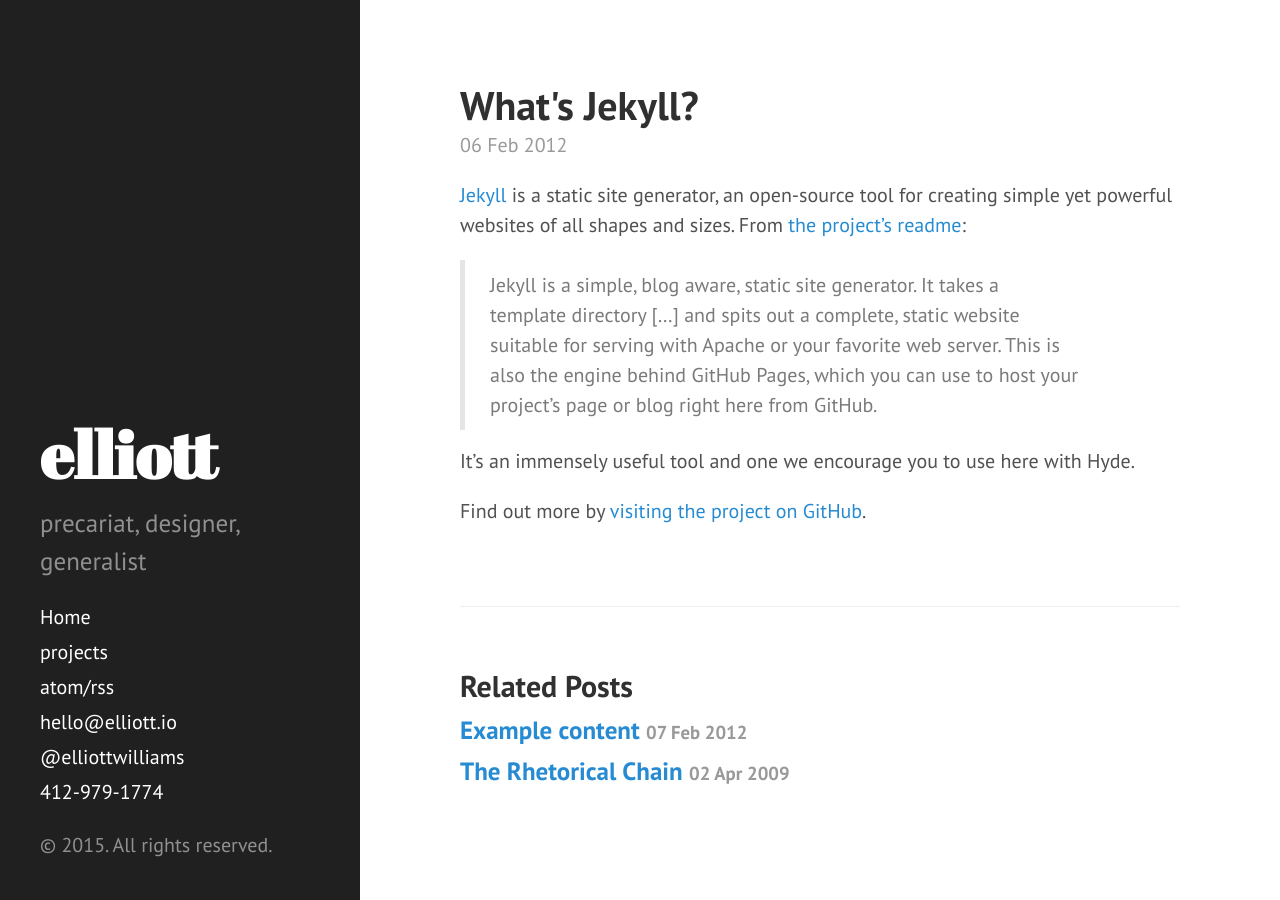
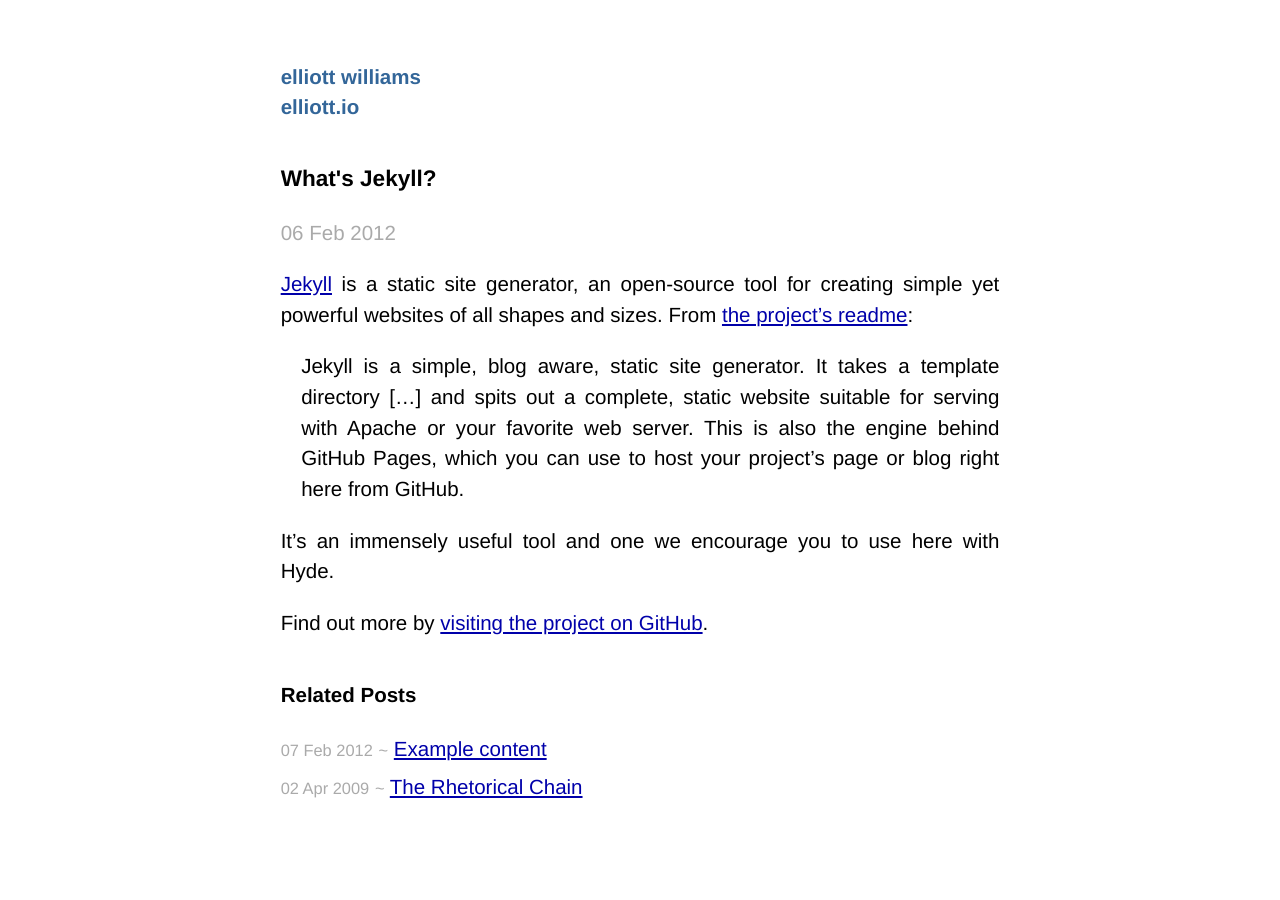
Before and after one commit to elliottw/elliottw.github.io.old, a Jekyll site: the page built from _posts/2012-02-06-whats-jekyll.md, in a window 1280 px wide and 900 px high. Built offline with Jekyll 4.4.1, drawn with Linux system fonts in a browser that asks for light colours; Markdown is read by kramdown in place of the engine named in the settings; comment, search, counter and statistics services are not loaded; some of the changed text lies outside the part shown.

Commit message:
switch theme

```diff
--- a/_layouts/default.html
+++ b/_layouts/default.html
@@ -1,15 +1,51 @@
 <!DOCTYPE html>
-<html xmlns="http://www.w3.org/1999/xhtml" xml:lang="en" lang="en-us">
+<html xmlns="http://www.w3.org/1999/xhtml" xml:lang="en" lang="en-gb">
+<head>
+	<meta http-equiv="content-type" content="text/html; charset=utf-8" />
+	<title>{{ page.title }}</title>
+	<meta name="author" content="Elliott Williams" />
+	<link href="http://feeds.feedburner.com/rogchap" rel="alternate" title="Elliott Williams" type="application/atom+xml" />
+	<link rel="stylesheet" href="/css/syntax.css" type="text/css" media="all" />
+	<link rel="stylesheet" href="/css/screen.css" type="text/css" media="all" />
+	<link rel="stylesheet" href="/css/tablet.css" type="text/css" media="screen and (min-width:651px) and (max-width: 1024px), screen and (min-device-width: 768px) and (max-device-width: 1024px)" />
+	<link rel="stylesheet" href="/css/mobile.css" type="text/css" media="handheld, screen and (max-width: 650px), screen and (max-device-width: 480px)" />
+</head>
+<body>
+	<div class="site">
+		<div class="title"><a href="/">elliott williams<br/>elliott.io</a></div>
+		{{ content }}
+		<div class="footer">
+			<div class="contact">
+				<p>
+					Elliott Williams<br/>
+					human computer interaction<br/>
+					+1 412 979 1774
+				</p>
+			</div>
+			<div class="contact">
+				<p>
+					<a href="mailto:elliott@elliott.io">elliott@elliott.io</a><br />
+					<a href="http://twitter.com/elliottwilliams/">@elliottwilliams</a><br />
+				</p>
+			</div>
+		 	<div class="rss">
+				<a href="http://feeds.feedburner.com/rogchap">RSS Feed</a>
+			</div>
+		</div>
+	</div>
 
-  {% include head.html %}
+    <script type="text/javascript">
+        var _gaq = _gaq || [];
+        var pluginUrl = '//www.google-analytics.com/plugins/ga/inpage_linkid.js';
+        _gaq.push(['_require', 'inpage_linkid', pluginUrl]);
+        _gaq.push(['_setAccount', 'UA-4155555-8']);
+        _gaq.push(['_trackPageview']);
 
-  <body class="theme-base-01">
-
-    {% include sidebar.html %}
-
-    <div class="content container">
-      {{ content }}
-    </div>
-
-  </body>
-</html>
+        (function() {
+            var ga = document.createElement('script'); ga.type = 'text/javascript'; ga.async = true;
+            ga.src = ('https:' == document.location.protocol ? 'https://ssl' : 'http://www') + '.google-analytics.com/ga.js';
+            var s = document.getElementsByTagName('script')[0]; s.parentNode.insertBefore(ga, s);
+        })();
+    </script>
+</body>
+<html>
--- a/_layouts/post.html
+++ b/_layouts/post.html
@@ -1,25 +1,54 @@
 ---
 layout: default
 ---
+<div id="post">
+	<h1>{{ page.title }}</h1>
+	<p class="meta">{{ page.date | date_to_string }}</p>
+	{{ content }}
 
-<div class="post">
-  <h1 class="post-title">{{ page.title }}</h1>
-  <span class="post-date">{{ page.date | date_to_string }}</span>
-  {{ content }}
+    <script type="text/javascript" src="https://apis.google.com/js/plusone.js"></script>
+    <g:plusone></g:plusone>
+
 </div>
 
-<div class="related">
+
+{% if site.related_posts != empty %}
+<div id="related">
   <h2>Related Posts</h2>
-  <ul class="related-posts">
+  <ul class="posts">
     {% for post in site.related_posts limit:3 %}
-      <li>
-        <h3>
-          <a href="{{ post.url }}">
-            {{ post.title }}
-            <small>{{ post.date | date_to_string }}</small>
-          </a>
-        </h3>
-      </li>
+      <li><span>{{ post.date | date_to_string }}</span> <span class="seperator">~</span> <a href="{{ post.url }}">{{ post.title }}</a></li>
     {% endfor %}
   </ul>
 </div>
+{% endif %}
+
+
+
+<div class="ads">
+    <script async src="http://pagead2.googlesyndication.com/pagead/js/adsbygoogle.js"></script>
+    <!-- Leaderboard -->
+    <ins class="adsbygoogle"
+         style="display:inline-block;width:728px;height:90px"
+         data-ad-client="ca-pub-3092587044574000"
+         data-ad-slot="3996431372"></ins>
+    <script>
+        (adsbygoogle = window.adsbygoogle || []).push({});
+    </script>
+</div>
+
+<div class="comments">
+	<h3>Comments</h3>
+	<noscript>Please enable JavaScript to view the comments</noscript>
+	<div id="disqus_thread"></div>
+</div>
+<script type="text/javascript">
+    var disqus_shortname = 'rogchap';
+    var disqus_identifier = '{{ page.id }}';
+    var disqus_url = '{{ site.url }}{{ page.url }}';
+    (function() {
+        var dsq = document.createElement('script'); dsq.type = 'text/javascript'; dsq.async = true;
+        dsq.src = 'http://' + disqus_shortname + '.disqus.com/embed.js';
+        (document.getElementsByTagName('head')[0] || document.getElementsByTagName('body')[0]).appendChild(dsq);
+    })();
+</script>
--- /dev/null
+++ b/css/mobile.css
@@ -0,0 +1,17 @@
+body {
+	margin-left:1em;
+	margin-right:1em;
+	font-size:24pt;
+}
+
+.site {
+	width: 100%;
+}
+
+ul.posts span.seperator {
+	display:none;
+}
+
+ul.posts a {
+	display:block;
+}
--- /dev/null
+++ b/css/screen.css
@@ -0,0 +1,219 @@
+/*****************************************************************************/
+/*
+/* Common
+/*
+/*****************************************************************************/
+
+* {
+	margin: 0;
+	padding: 0;
+}
+
+html, body {
+	height: 100%;
+}
+
+body {
+	background-color: white;
+	font: 13.34px helvetica, arial, clean, sans-serif;
+	*font-size: small;
+	text-align: center;
+}
+
+h1, h2, h3, h4, h5, h6 {
+	font-size: 100%;
+	margin-top: 1em;
+}
+
+h1 {
+	font-size: 110%;
+	margin-bottom: 1em;
+}
+
+p {
+	margin: 1em 0;
+}
+
+a {
+	color: #00a;
+}
+
+a:hover {
+	color: black;
+}
+
+a:visited {
+	color: #a0a;
+}
+
+table {
+	font-size: inherit;
+	font: 100%;
+}
+
+blockquote {
+	margin-left:1em;
+}
+
+::selection {
+    color: white;
+    background-color: #369;
+}
+
+/*****************************************************************************/
+/*
+/* Site
+/*
+/*****************************************************************************/
+
+.site {
+	font-size: 110%;
+	text-align: justify;
+	width: 728px;
+	margin: 3em auto 2em auto;
+	line-height: 1.5em;
+}
+
+h1, h2, h3, h4, h5, h6, .comments {
+	text-align: left;
+}
+
+.title {
+	color: #369;
+	font-weight: bold;
+	margin-bottom: 2em;
+}
+
+.site .title a {
+	color: #369;
+	text-decoration: none;
+}
+
+.site .title a:hover {
+	color: black;
+}
+
+.site .meta {
+	color: #aaa;
+}
+
+.site .footer {
+	font-size: 80%;
+	color: #666;
+	border-top: 4px solid #eee;
+	margin-top: 2em;
+	overflow: hidden;
+}
+
+.site .footer .contact {
+	float: left;
+	margin-right: 3em;
+}
+
+.site .footer .contact a,
+.site .footer .rss a {
+	color: #8085C1;
+}
+
+.site .footer .rss {
+	margin-top: 1.1em;
+	margin-right: 0em;
+	float: right;
+}
+
+/*****************************************************************************/
+/*
+/* Home
+/*
+/*****************************************************************************/
+
+ul.posts {
+	list-style-type: none;
+	margin-bottom: 2em;
+}
+
+ul.posts li {
+	line-height: 1.75em;
+}
+
+ul.posts span {
+	color: #aaa;
+	font-size: 80%;
+}
+
+ul.posts a {
+	text-align: left;
+}
+
+/*****************************************************************************/
+/*
+/* Posts
+/*
+/*****************************************************************************/
+
+#post {
+
+}
+
+  /* standard */
+
+#post pre {
+	border: 1px solid #ddd;
+	background-color: #eef;
+	padding: 0 .4em;
+	overflow-x: auto;
+	white-space: pre-wrap;
+	white-space: -moz-pre-wrap !important;
+	white-space: -pre-wrap;
+	white-space: -o-pre-wrap;
+	word-wrap: break-word;
+}
+
+#post ul,
+#post ol {
+	margin-left: 1.35em;
+}
+
+#post code {
+	border: 1px solid #ddd;
+	background-color: #eef;
+	font-size: 85%;
+	padding: 0 .2em;
+}
+
+#post pre code {
+	border: none;
+}
+
+  /* terminal */
+
+#post pre.terminal {
+	border: 1px solid black;
+	background-color: #333;
+	color: white;
+}
+
+#post pre.terminal code {
+	background-color: #333;
+}
+
+#related {
+	margin-top: 2em;
+}
+
+#related h2 {
+	margin-bottom: 1em;
+}
+
+/*****************************************************************************/
+/*
+/* Ads
+/*
+/*****************************************************************************/
+
+.adsbygoogle {
+
+    width:468px;
+    height:60px;
+
+}
--- /dev/null
+++ b/css/syntax.css
@@ -0,0 +1,60 @@
+.highlight  { background: #ffffff; }
+.highlight .c { color: #999988; font-style: italic } /* Comment */
+.highlight .err { color: #a61717; background-color: #e3d2d2 } /* Error */
+.highlight .k { font-weight: bold } /* Keyword */
+.highlight .o { font-weight: bold } /* Operator */
+.highlight .cm { color: #999988; font-style: italic } /* Comment.Multiline */
+.highlight .cp { color: #999999; font-weight: bold } /* Comment.Preproc */
+.highlight .c1 { color: #999988; font-style: italic } /* Comment.Single */
+.highlight .cs { color: #999999; font-weight: bold; font-style: italic } /* Comment.Special */
+.highlight .gd { color: #000000; background-color: #ffdddd } /* Generic.Deleted */
+.highlight .gd .x { color: #000000; background-color: #ffaaaa } /* Generic.Deleted.Specific */
+.highlight .ge { font-style: italic } /* Generic.Emph */
+.highlight .gr { color: #aa0000 } /* Generic.Error */
+.highlight .gh { color: #999999 } /* Generic.Heading */
+.highlight .gi { color: #000000; background-color: #ddffdd } /* Generic.Inserted */
+.highlight .gi .x { color: #000000; background-color: #aaffaa } /* Generic.Inserted.Specific */
+.highlight .go { color: #888888 } /* Generic.Output */
+.highlight .gp { color: #555555 } /* Generic.Prompt */
+.highlight .gs { font-weight: bold } /* Generic.Strong */
+.highlight .gu { color: #aaaaaa } /* Generic.Subheading */
+.highlight .gt { color: #aa0000 } /* Generic.Traceback */
+.highlight .kc { font-weight: bold } /* Keyword.Constant */
+.highlight .kd { font-weight: bold } /* Keyword.Declaration */
+.highlight .kp { font-weight: bold } /* Keyword.Pseudo */
+.highlight .kr { font-weight: bold } /* Keyword.Reserved */
+.highlight .kt { color: #445588; font-weight: bold } /* Keyword.Type */
+.highlight .m { color: #009999 } /* Literal.Number */
+.highlight .s { color: #d14 } /* Literal.String */
+.highlight .na { color: #008080 } /* Name.Attribute */
+.highlight .nb { color: #0086B3 } /* Name.Builtin */
+.highlight .nc { color: #445588; font-weight: bold } /* Name.Class */
+.highlight .no { color: #008080 } /* Name.Constant */
+.highlight .ni { color: #800080 } /* Name.Entity */
+.highlight .ne { color: #990000; font-weight: bold } /* Name.Exception */
+.highlight .nf { color: #990000; font-weight: bold } /* Name.Function */
+.highlight .nn { color: #555555 } /* Name.Namespace */
+.highlight .nt { color: #000080 } /* Name.Tag */
+.highlight .nv { color: #008080 } /* Name.Variable */
+.highlight .ow { font-weight: bold } /* Operator.Word */
+.highlight .w { color: #bbbbbb } /* Text.Whitespace */
+.highlight .mf { color: #009999 } /* Literal.Number.Float */
+.highlight .mh { color: #009999 } /* Literal.Number.Hex */
+.highlight .mi { color: #009999 } /* Literal.Number.Integer */
+.highlight .mo { color: #009999 } /* Literal.Number.Oct */
+.highlight .sb { color: #d14 } /* Literal.String.Backtick */
+.highlight .sc { color: #d14 } /* Literal.String.Char */
+.highlight .sd { color: #d14 } /* Literal.String.Doc */
+.highlight .s2 { color: #d14 } /* Literal.String.Double */
+.highlight .se { color: #d14 } /* Literal.String.Escape */
+.highlight .sh { color: #d14 } /* Literal.String.Heredoc */
+.highlight .si { color: #d14 } /* Literal.String.Interpol */
+.highlight .sx { color: #d14 } /* Literal.String.Other */
+.highlight .sr { color: #009926 } /* Literal.String.Regex */
+.highlight .s1 { color: #d14 } /* Literal.String.Single */
+.highlight .ss { color: #990073 } /* Literal.String.Symbol */
+.highlight .bp { color: #999999 } /* Name.Builtin.Pseudo */
+.highlight .vc { color: #008080 } /* Name.Variable.Class */
+.highlight .vg { color: #008080 } /* Name.Variable.Global */
+.highlight .vi { color: #008080 } /* Name.Variable.Instance */
+.highlight .il { color: #009999 } /* Literal.Number.Integer.Long */
--- /dev/null
+++ b/css/tablet.css
@@ -0,0 +1,7 @@
+body {
+	font-size:14pt;
+}
+
+.site {
+	width: 35em;
+}
```
Also changed, not shown: index.html (+8 -32 lines), public/apple-touch-icon-144-precomposed.png (deleted), public/favicon.ico (deleted), 4 other files.
